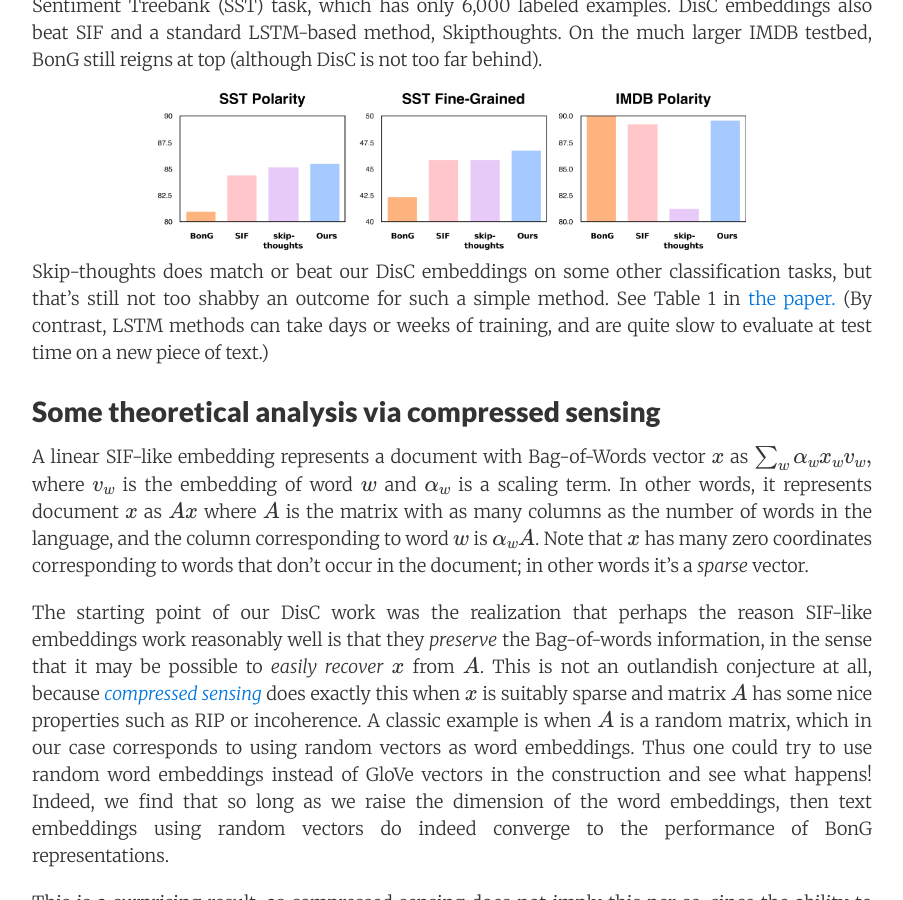
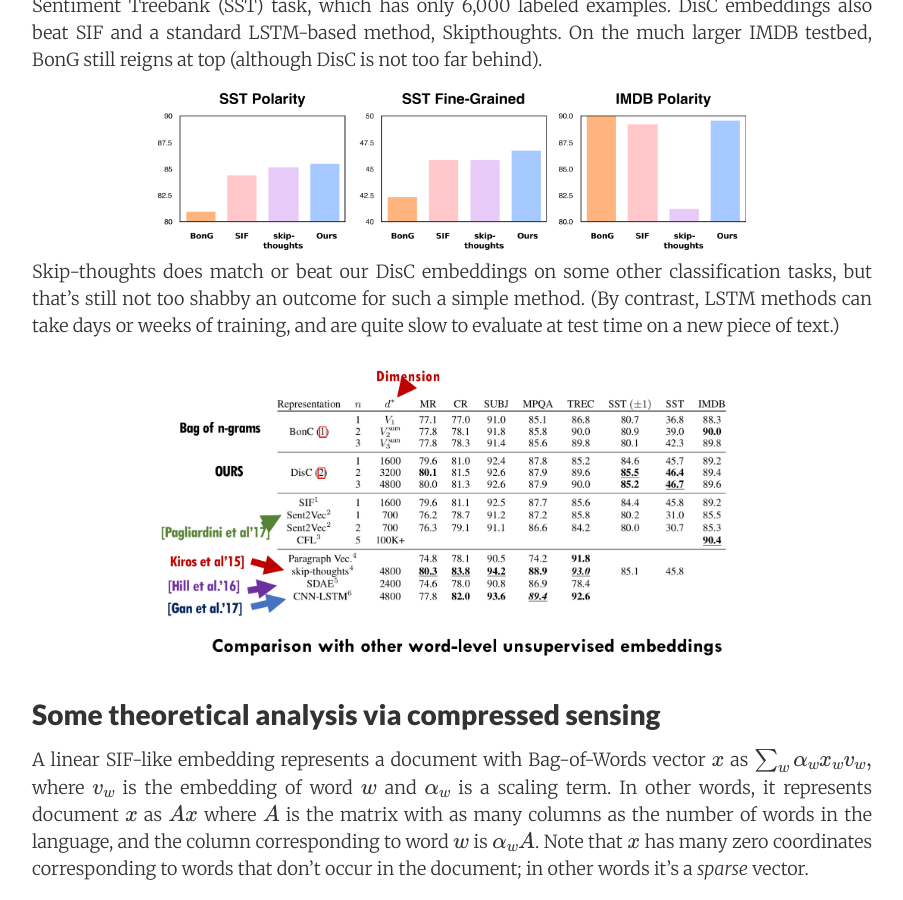
Before and after one commit to offconvex/offconvex.github.io, a Jekyll site: the page built from _posts/2018-06-25-textembeddings.md, in a window 1280 px wide and 900 px high, scrolled down 2279 px. Shown: the whole window, without its empty margins (188-1091 px from the left). Built offline with Jekyll 4.4.1, drawn with Linux system fonts in a browser that asks for light colours; nearby versions of some CDN libraries; formulas are drawn with MathJax 3; comment, search, counter and statistics services are not loaded.

Commit message:
Update 2018-06-25-textembeddings.md

```diff
--- a/_posts/2018-06-25-textembeddings.md
+++ b/_posts/2018-06-25-textembeddings.md
@@ -51,8 +51,11 @@ On the much larger IMDB testbed, BonG still reigns at top (although DisC is not
 <img src="/assets/clfperf_sst_imdb.png" width ="70%" alt ="Performance on SST and IMDB" />
 </div>
 
-Skip-thoughts does match or beat our DisC embeddings on some other classification tasks, but that's still not too shabby an outcome for such a simple method.  See Table 1 in [the paper.](https://openreview.net/pdf?id=B1e5ef-C-) (By contrast, LSTM methods can take days or weeks of training, and are quite slow to evaluate at test time on a new piece of text.)
+Skip-thoughts does match or beat our DisC embeddings on some other classification tasks, but that's still not too shabby an outcome for such a simple method.  (By contrast, LSTM methods can take days or weeks of training, and are quite slow to evaluate at test time on a new piece of text.)
 
+<div style="text-align:center;">
+<img src="/assets/sentenceembedtable.jpg" width ="70%" alt ="Performance on various classification tasks" />
+</div>
 ## Some theoretical analysis via compressed sensing
 
 A linear SIF-like embedding represents a document with Bag-of-Words vector $x$ as
```
